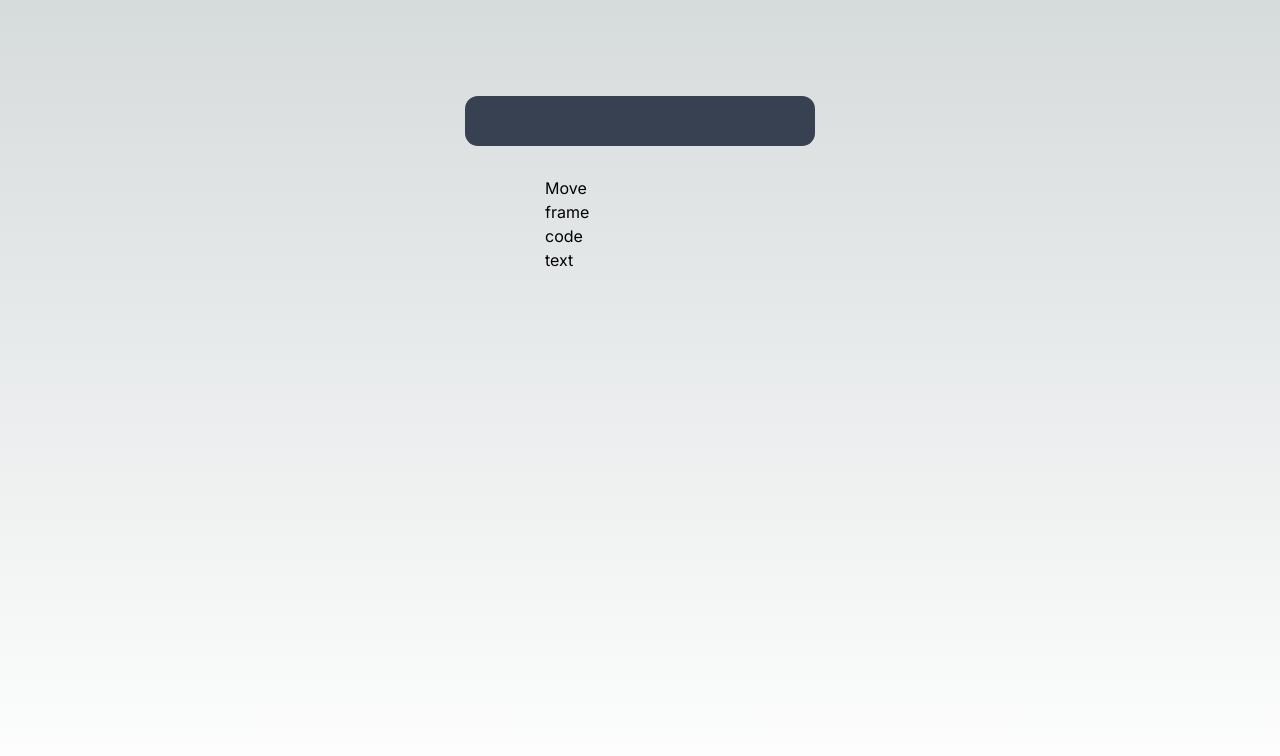
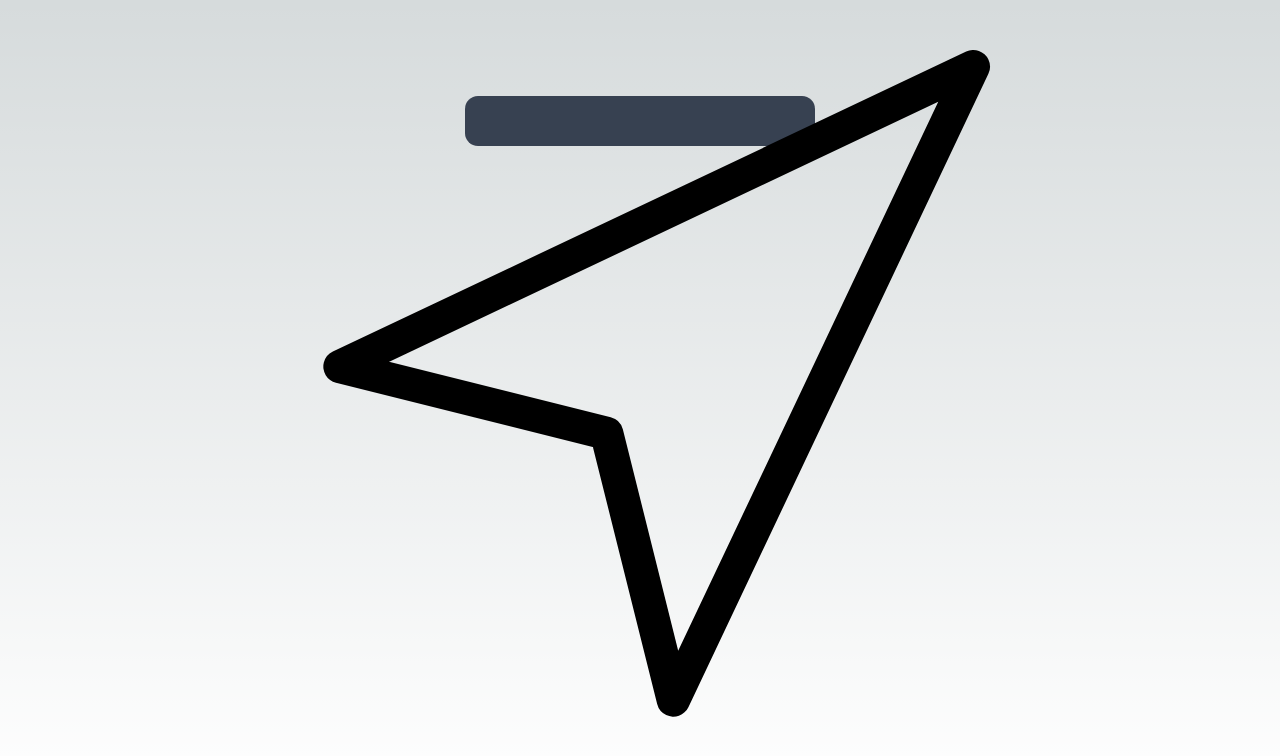
Before and after one commit to ANINDITAPRIYADARSHINI/Figma-Icon-Tab, a Next.js app: page / in a window 1280 px wide. Shown: the top 756 px of the page. Built offline with nearby package versions, Linux system fonts and the light colour scheme.

Commit message:
Added first icon.

```diff
--- /dev/null
+++ b/app/home.module.css
@@ -0,0 +1,4 @@
+.imgType{
+    width: 20%;
+    height: 10%;
+}
--- a/app/page.tsx
+++ b/app/page.tsx
@@ -1,14 +1,12 @@
 import Image from 'next/image';
+import styles from "./home.module.css";
 
 export default function Home() {
   return (
     <main className="flex min-h-screen flex-col items-center justify-between p-24">
        <div className="w-[350px] h-[50px] bg-gray-700 rounded-[13px]">
-        <div className="flex-row justify-center items-center gap-2 p-10 m-10">
-          <h1>Move</h1>
-          <h1>frame</h1>
-          <h1>code</h1>
-          <h1>text</h1>
+        <div className={styles.img}>
+          <Image src="/images/move.svg" alt='' fill className={styles.imgType} />
         </div>
        </div>
 
```
